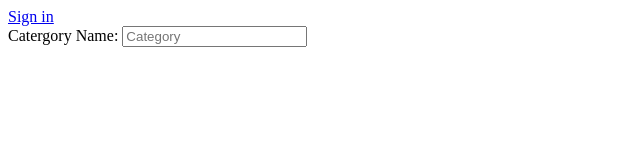
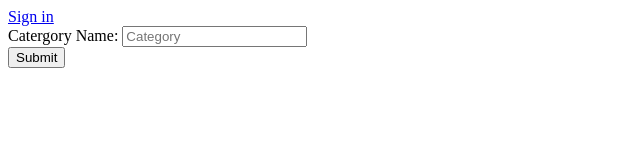
Before and after one commit to teamupcube/jeopardy_for_teachers_app, a Vue app in the folder app/: page /make-game/new in a window 1280 px wide. Shown: the top 160 px of the page, without its empty margins (0-640 px from the left). Built offline with nearby package versions, Linux system fonts and the light colour scheme.

Commit message:
continuing work on reorg

```diff
--- a/app/src/App.vue
+++ b/app/src/App.vue
@@ -3,7 +3,7 @@
     <header>
       <RouterLink v-if="!user" to="/auth">Sign in</RouterLink>
       <a v-if="user" href="/" @click.prevent="handleSignOut">Sign Out</a>
-      <router-link to="new" v-if="user"></router-link>
+      <router-link to="/make-game" v-if="user"></router-link>
       <router-link v-if="user" to="/"></router-link>
       <span v-if="user">user: {{ user.name }}</span>
 
--- a/app/src/components/Dash.vue
+++ b/app/src/components/Dash.vue
@@ -3,7 +3,7 @@
     <h1>Dashboard</h1>
     <br>
     <router-link to="/play">Play Game</router-link>
-    <router-link to="/new">Make New Game</router-link>
+    <router-link to="/make-game">Make New Game</router-link>
     <RouterView></RouterView>
   </div>
 </template>
--- a/app/src/components/MakeCategory.vue
+++ b/app/src/components/MakeCategory.vue
@@ -1,9 +1,10 @@
 <template>
-   <form class="category-form">
+   <form @submit.prevent="handleAddCategory" class="category-form">
       <div>Catergory Name:
         <input class="category-text" type="text"
           name="categoryName" placeholder="Category" required>
       </div>
+      <button>Submit</button>
     </form>
 </template>
 
@@ -15,9 +16,13 @@ export default {
     };
   },
   methods: {
-    handleAddCategory(categoryName) {
+    handleAddCategory() {
+      console.log('category', this.category)
       return addCategory(categoryName)
         .then(saved => {
+
+
+          this.$route.push('/make-game/:id/categories/:categoryId');
 
         });
     }
--- a/app/src/components/MakeGameBoard.vue
+++ b/app/src/components/MakeGameBoard.vue
@@ -30,7 +30,7 @@ export default {
       return addBoard(this.board)
         .then(saved => {
           this.board = saved;
-          this.$router.push(`/make-game/:id`)
+          this.$router.push(`/make-game/:id`);
         });
     }
   }
```
